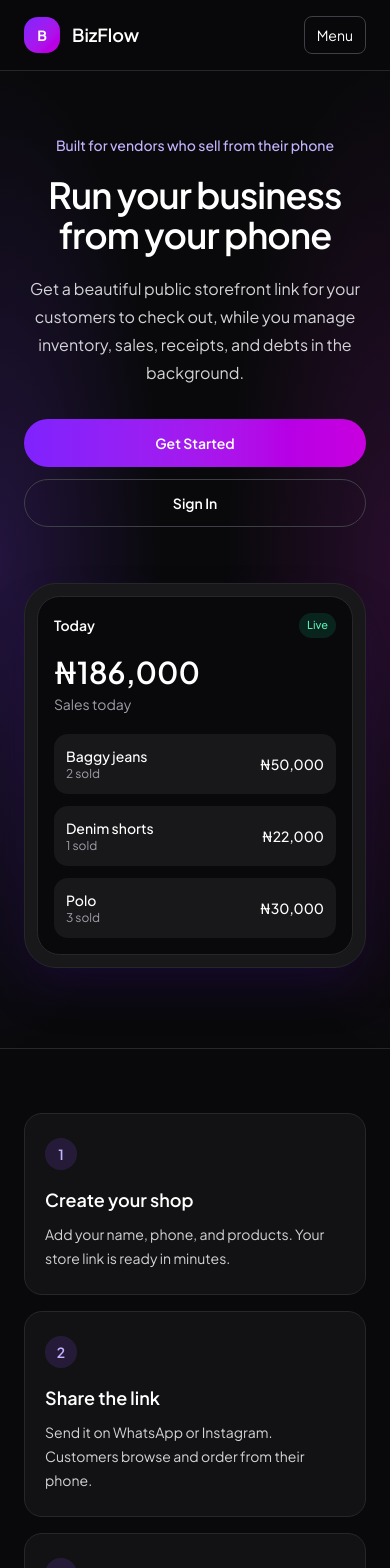
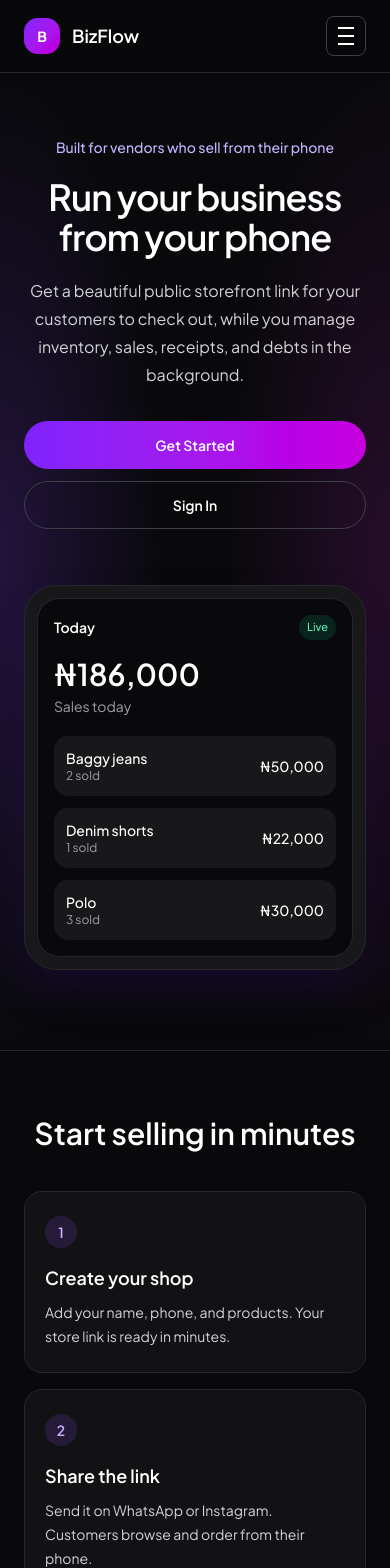
Before and after one commit to osascodes/bizflow, a Next.js app: page / in a window 390 px wide. Shown: the top 1568 px of the page. Built offline with nearby package versions, Linux system fonts and the light colour scheme.

Commit message:
Use chevron, hamburger menu, and how-it-works title

```diff
--- a/src/app/page.tsx
+++ b/src/app/page.tsx
@@ -75,7 +75,9 @@ export default function Home() {
         </section>
 
         <section className="border-t border-zinc-800 px-6 py-16">
-          <div className="mx-auto grid max-w-5xl gap-4 md:grid-cols-3">
+          <div className="mx-auto max-w-5xl">
+            <h2 className="text-center text-3xl font-semibold text-white">Start selling in minutes</h2>
+            <div className="mt-10 grid gap-4 md:grid-cols-3">
             {steps.map(([number, title, body]) => (
               <div key={number} className="rounded-2xl border border-zinc-800 bg-zinc-900/60 px-5 py-6">
                 <span className="inline-flex h-8 w-8 items-center justify-center rounded-full bg-violet-500/15 text-sm font-semibold text-violet-300">{number}</span>
@@ -83,6 +85,7 @@ export default function Home() {
                 <p className="mt-2 text-sm leading-6 text-zinc-300">{body}</p>
               </div>
             ))}
+            </div>
           </div>
         </section>
 
--- a/src/components/dashboard/AppNav.tsx
+++ b/src/components/dashboard/AppNav.tsx
@@ -68,15 +68,14 @@ export default function AppNav({ role = "owner" }: { role?: string }) {
         <button
           type="button"
           onClick={() => setOpen(true)}
-          className="inline-flex h-10 items-center gap-2 rounded-full border border-zinc-700 px-4 text-sm font-semibold text-white"
+          className="inline-flex h-10 w-10 items-center justify-center rounded-md border border-zinc-700"
           aria-label="Open menu"
         >
-          <span className="flex flex-col gap-1">
+          <span className="flex flex-col gap-1.5">
             <span className="h-0.5 w-4 bg-white" />
             <span className="h-0.5 w-4 bg-white" />
             <span className="h-0.5 w-4 bg-white" />
           </span>
-          Menu
         </button>
         <p className="text-sm font-medium text-zinc-300">{current?.label || "BizFlow"}</p>
       </div>
--- a/src/components/marketing/FaqList.tsx
+++ b/src/components/marketing/FaqList.tsx
@@ -25,7 +25,7 @@ export default function FaqList() {
               className="flex w-full items-center justify-between gap-4 px-6 py-5 text-left"
             >
               <span className="text-base font-semibold text-white">{question}</span>
-              <span className="text-lg text-zinc-400">{active ? "−" : "+"}</span>
+              <span className={`text-zinc-400 transition ${active ? "rotate-180" : ""}`}>▾</span>
             </button>
             {active ? <p className="px-6 pb-5 text-sm leading-6 text-zinc-300">{answer}</p> : null}
           </div>
--- a/src/components/navbar.tsx
+++ b/src/components/navbar.tsx
@@ -27,10 +27,15 @@ export default function Navbar() {
 
         <button
           type="button"
-          className="rounded-md border border-zinc-700 px-3 py-2 text-sm text-white md:hidden"
+          className="inline-flex h-10 w-10 items-center justify-center rounded-md border border-zinc-700 md:hidden"
           onClick={() => setOpen((value) => !value)}
+          aria-label={open ? "Close menu" : "Open menu"}
         >
-          {open ? "Close" : "Menu"}
+          <span className="flex flex-col gap-1.5">
+            <span className="h-0.5 w-4 bg-white" />
+            <span className="h-0.5 w-4 bg-white" />
+            <span className="h-0.5 w-4 bg-white" />
+          </span>
         </button>
       </nav>
 
```
